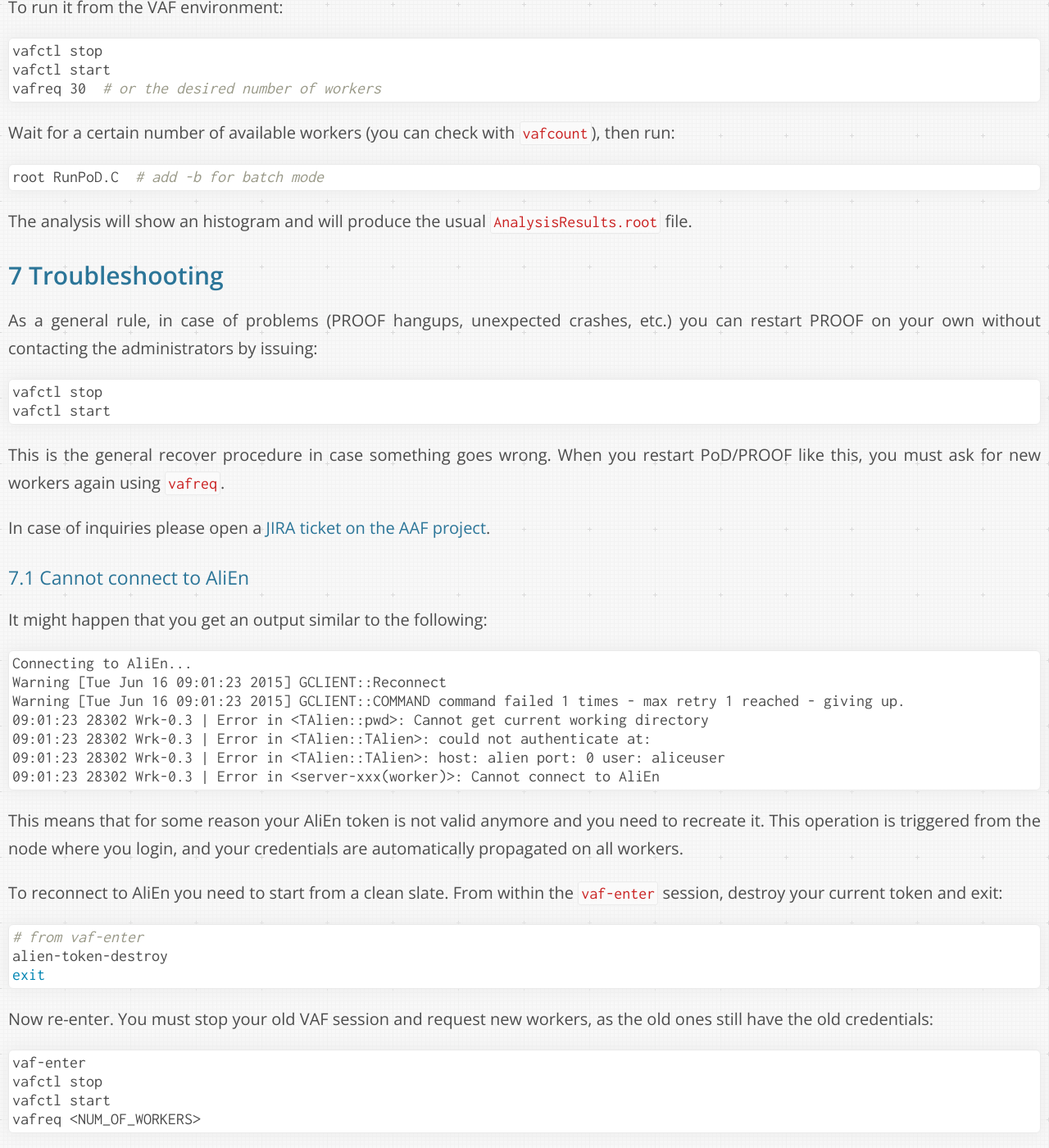
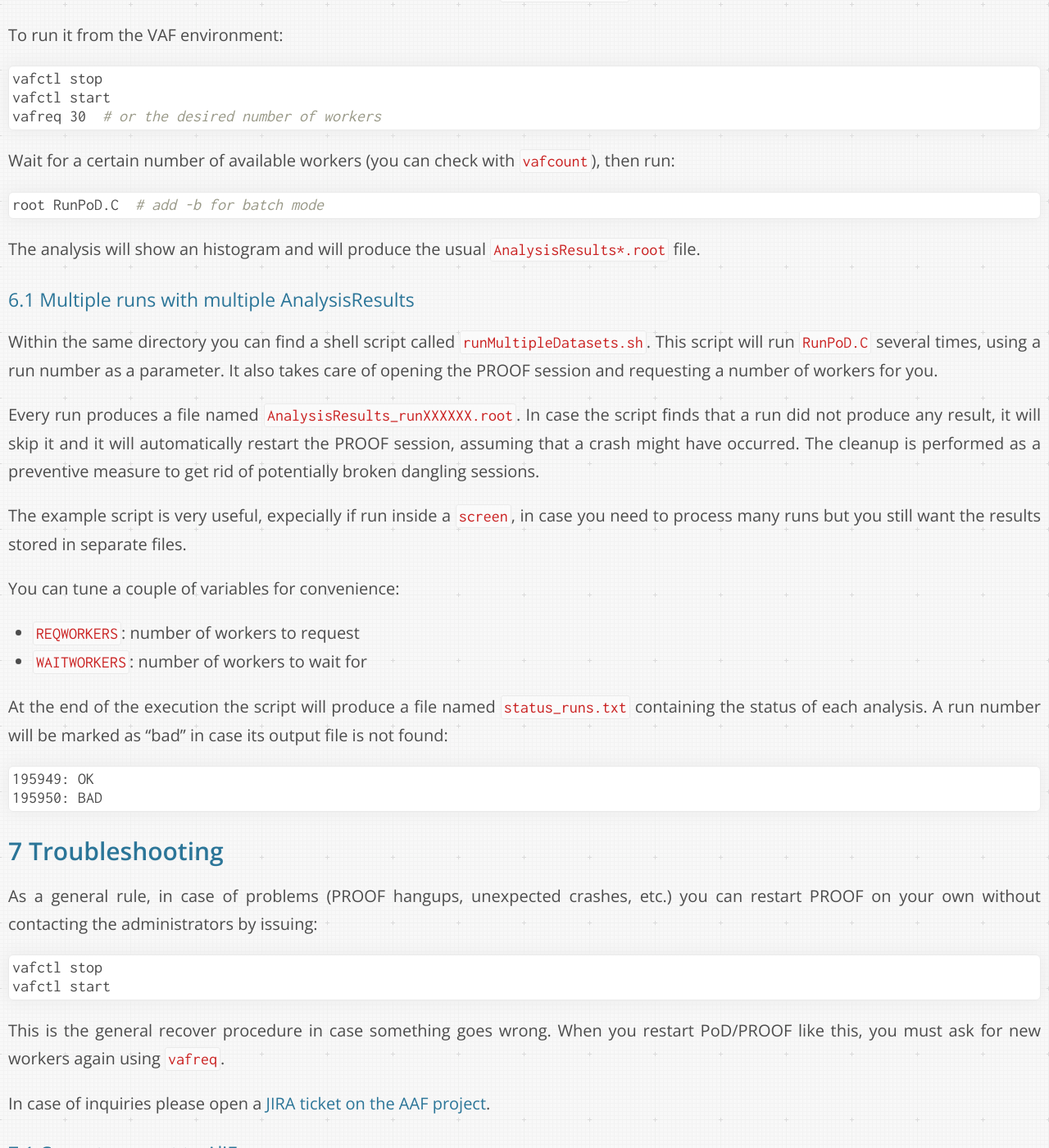
Before and after one commit to dberzano/dberzano.github.io, a Jekyll site: the page built from alice/vcaf/usersguide/index.md, in a window 1280 px wide and 1400 px high, scrolled down 11835 px. Shown: the whole window at 82% size. Built offline with Jekyll 4.4.1, drawn with Linux system fonts in a browser that asks for light colours; Markdown is read by kramdown in place of the engine named in the settings; some of the changed text lies outside the part shown.

Commit message:
VCAF: multiple runs with multiple output files

````diff
--- a/alice/vcaf/usersguide/index.md
+++ b/alice/vcaf/usersguide/index.md
@@ -548,8 +548,39 @@
 ```
 
 The analysis will show an histogram and will produce the usual
-`AnalysisResults.root` file.
+`AnalysisResults*.root` file.
 
+
+### Multiple runs with multiple AnalysisResults
+
+Within the same directory you can find a shell script called
+`runMultipleDatasets.sh`. This script will run `RunPoD.C` several times, using
+a run number as a parameter. It also takes care of opening the PROOF session
+and requesting a number of workers for you.
+
+Every run produces a file named `AnalysisResults_runXXXXXX.root`. In case the
+script finds that a run did not produce any result, it will skip it and it will
+automatically restart the PROOF session, assuming that a crash might have
+occurred. The cleanup is performed as a preventive measure to get rid of
+potentially broken dangling sessions.
+
+The example script is very useful, expecially if run inside a `screen`, in case
+you need to process many runs but you still want the results stored in separate
+files.
+
+You can tune a couple of variables for convenience:
+
+* `REQWORKERS`: number of workers to request
+* `WAITWORKERS`: number of workers to wait for
+
+At the end of the execution the script will produce a file named
+`status_runs.txt` containing the status of each analysis. A run number will be
+marked as "bad" in case its output file is not found:
+
+```
+195949: OK
+195950: BAD
+```
 
 Troubleshooting
 ---------------
````
